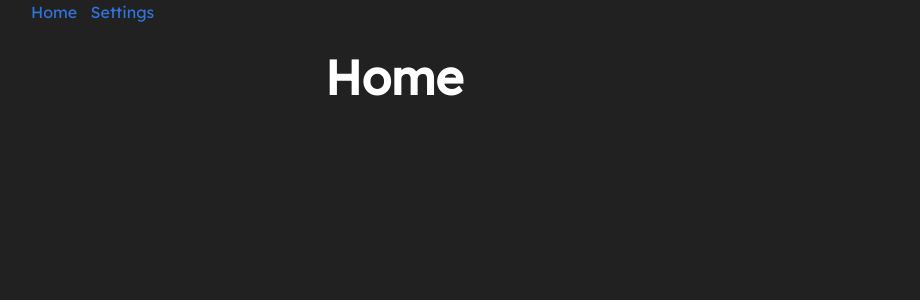
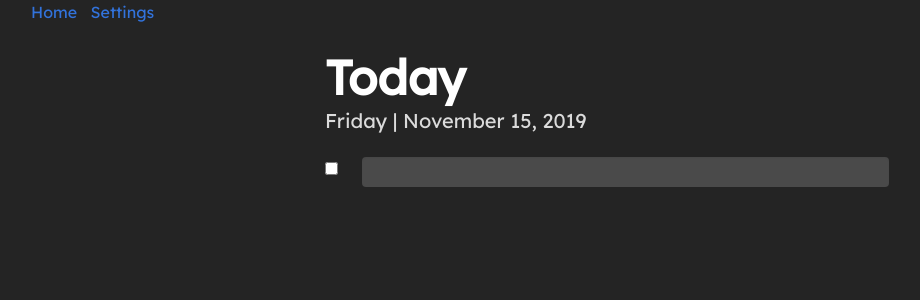
Before and after one commit to whosdustin/buttercup, a Vue app: page / in a window 1280 px wide. Shown: the top 300 px of the page, without its empty margins (33-953 px from the left). Built offline with nearby package versions, Linux system fonts and the light colour scheme.

Commit message:
todo item and cleanup

```diff
--- a/package.json
+++ b/package.json
@@ -11,6 +11,7 @@
   },
   "dependencies": {
     "core-js": "^3.3.2",
+    "dayjs": "^1.8.17",
     "tiptap": "^1.26.4",
     "vue": "^2.6.10",
     "vue-class-component": "^7.0.2",
@@ -27,6 +28,7 @@
     "@vue/cli-service": "^4.0.0",
     "@vue/test-utils": "1.0.0-beta.29",
     "hygen": "^5.0.1",
+    "sinon": "^7.5.0",
     "stylus": "^0.54.7",
     "stylus-loader": "^3.0.2",
     "typescript": "~3.5.3",
--- a/src/store/types.ts
+++ b/src/@types/types.ts
@@ -42,3 +42,8 @@ interface IChannelInfo {
   creator: string,
   last_set: number
 }
+
+export interface ITodo {
+  done: boolean;
+  text: string;
+}
--- a/src/assets/main.styl
+++ b/src/assets/main.styl
@@ -1,7 +1,10 @@
 $family-sans-serif = 'Lexend Deca', -apple-system, sans-serif
+$textarea-padding = 0.2em
+$textarea-min-height = 0
+
 @import 'bulma';
 
 html,
 body
   height: 100%
-  background: rgba(33, 33, 33, 1) // OR blue #282A36
+  background: $black-ter // OR blue #282A36
--- a/src/components/BaseButton.vue
+++ b/src/components/BaseButton.vue
@@ -9,15 +9,18 @@
 <script lang="ts">
 import { Vue, Component, Prop } from 'vue-property-decorator';
 
-import { ColorState } from '@/store/types'
+import { ColorState } from '@/@types/types'
 @Component
 export default class BaseButton extends Vue {
   @Prop({ default: 'primary'}) private color!: ColorState;
-  private classList = [
-    'button',
-    'is-outlined',
-    'is-rounded',
-    `is-${this.color}`
-  ]
+
+  get classList() {
+    return [
+      'button',
+      'is-outlined',
+      'is-rounded',
+      `is-${this.color}`
+    ]
+  }
 }
 </script>
--- a/src/components/Notifications.vue
+++ b/src/components/Notifications.vue
@@ -21,7 +21,7 @@
 import { Component, Vue } from 'vue-property-decorator'
 
 // Interfaces
-import { INotification } from '@/store/types'
+import { INotification } from '@/@types/types'
 
 @Component
 export default class Notification extends Vue {
--- /dev/null
+++ b/src/components/TodoItem.vue
@@ -0,0 +1,100 @@
+<template>
+  <div class="columns">
+    <div class="column is-narrow">
+      <label
+        for="done"
+        class="checkbox">
+        <input
+          id="done"
+          type="checkbox"
+          :checked="todo.done"
+          @change="updateDone($event.target.checked)"
+        />
+      </label>
+    </div>
+    <div class="column">
+      <div class="control">
+        <textarea
+          ref="textarea"
+          rows='1'
+          :class="textareaClasses"
+          :value="todo.text"
+          @input="updateText($event.target.value)"
+        />
+      </div>
+    </div>
+  </div>
+</template>
+
+<script lang="ts">
+import {
+  Vue,
+  Component,
+  Prop,
+  Watch
+} from 'vue-property-decorator';
+
+// Types
+import { ITodo } from '@/@types/types';
+
+@Component({
+  inheritAttrs: false
+})
+export default class TodoItem extends Vue {
+  public $refs!: {
+    textarea: HTMLElement;
+  }
+  @Prop({
+    default: () => ({ done: false, text: '' })
+  }) private value!: ITodo
+  private todo: ITodo = { ...this.value };
+
+  get textareaClasses() {
+    return [
+      'textarea',
+      'has-fixed-size',
+      'has-text-white-ter',
+      'has-background-grey-dark',
+      { done: this.todo.done }
+    ]
+  }
+
+  private mounted() {
+    const el = this.$refs.textarea
+    this.$nextTick(() => {
+      el.setAttribute('style', 'height:' + (el.scrollHeight) + 'px')
+    })
+
+    el.addEventListener('input', this.resizeTextarea)
+  }
+
+  private updateDone(done: boolean) {
+    this.todo.done = done;
+    this.$emit('input', this.todo)
+  }
+
+  private updateText(text: string) {
+    this.todo.text = text;
+    this.$emit('input', this.todo)
+  }
+
+  private resizeTextarea(event: Event) {
+    const el = event.target as HTMLElement
+    el.style.height = 'auto'
+    el.style.height = el.scrollHeight + 'px'
+  }
+
+  private beforeDestroy() {
+    this.$refs.textarea.removeEventListener('input', this.resizeTextarea)
+  }
+}
+</script>
+
+<style lang="stylus" scoped>
+.textarea
+  overflow-y: hidden
+  border: 0
+
+  &.done
+    text-decoration: line-through
+</style>
--- a/src/layout/Default.vue
+++ b/src/layout/Default.vue
@@ -1,19 +1,25 @@
 <template>
   <section class="columns is-centered">
     <div class="column is-half">
-      <h1 v-if="title"
+      <h1
+        v-if="title"
         v-text="title"
         class="title is-1 has-text-white" />
+      <h2
+        v-if="subtitle"
+        v-text="subtitle"
+        class="subtitle is-5 has-text-grey-lighter"/>
       <slot />
     </div>
   </section>
 </template>
 
 <script lang="ts">
-import { Component, Prop, Vue } from 'vue-property-decorator'
+import { Vue, Component, Prop } from 'vue-property-decorator'
 
 @Component
 export default class Layout extends Vue {
   @Prop(String) private title?: string;
+  @Prop(String) private subtitle?: string;
 }
 </script>
--- a/src/store/index.ts
+++ b/src/store/index.ts
@@ -1,6 +1,10 @@
 import Vue from 'vue';
 import Vuex, { StoreOptions } from 'vuex';
-import { RootState, INotification, IChannel } from './types'
+import {
+  RootState,
+  INotification,
+  IChannel
+} from '@/@types/types'
 
 Vue.use(Vuex);
 
--- a/src/views/Home.vue
+++ b/src/views/Home.vue
@@ -1,6 +1,6 @@
 <template>
-  <layout title="Home">
-    <!-- <base-button @click="som">Submit</base-button> -->
+  <layout title="Today" :subtitle="today">
+    <todo-item></todo-item>
   </layout>
 </template>
 
@@ -12,16 +12,27 @@ import Layout from '@/layout/Default.vue'
 
 // Components
 import BaseButton from '@/components/BaseButton.vue'
+import TodoItem from '@/components/TodoItem.vue'
+
+// Types
+import { ITodo } from '@/@types/types'
+
+// Utils
+import dayjs from 'dayjs'
 
 @Component({
   components: {
     Layout,
-    BaseButton
+    BaseButton,
+    TodoItem
   }
 })
 export default class Home extends Vue {
-  private som() {
-    console.log('hello')
+  private today?: string;
+
+  private created() {
+    const today = new Date()
+    this.today = dayjs(today).format('dddd | MMMM D, YYYY')
   }
 }
 </script>
--- /dev/null
+++ b/tests/utils/TodoItem.ts
@@ -0,0 +1,11 @@
+export default class TodoItem {
+  public done: boolean;
+  public text: string;
+  constructor(
+    done: boolean,
+    text: string
+  ) {
+    this.done = done;
+    this.text = text;
+  }
+}
```
Also changed, not shown: 2 other files (tests, documents, lock files or other folders).
